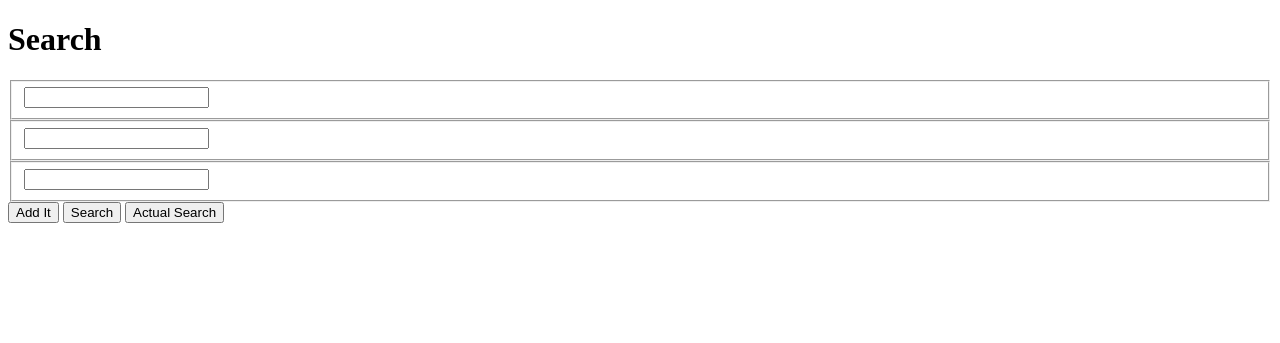
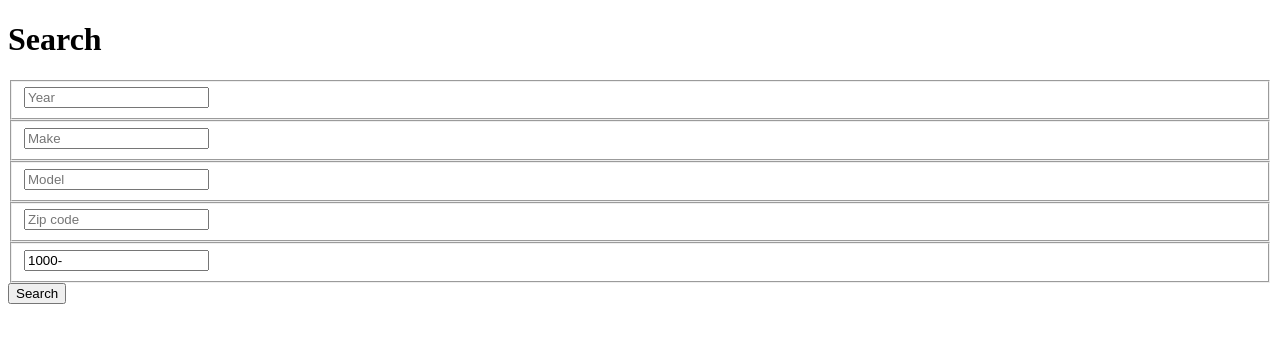
Before and after one commit to MrNoIce/Auto-Search-App, a Django app: page / in a window 1280 px wide. Shown: the part 68-411 px from the top of the page. Run offline with Django 3.2, Linux system fonts and the light colour scheme; parts of the project's set-up code (start-up, migrations or seed data) failed here and were passed over.

Commit message:
new fields for searching

```diff
--- a/autosearchapp/templates/home.html
+++ b/autosearchapp/templates/home.html
@@ -15,22 +15,30 @@
       {% csrf_token %}
       <fieldset>
           <label for="year"></label>
-          <input id="year" type="text" name="year" value="{{year}}">
+          <input id="year" type="text" name="year" placeholder="Year" value="{{year}}">
       </fieldset>
       <fieldset>
           <label for="make"></label>
-          <input id="make" type="text" name="make" value="{{make}}">
+          <input id="make" type="text" name="make" placeholder="Make" value="{{make}}">
       </fieldset>
       <fieldset>
           <label for="model"></label>
-          <input id="model" type="text" name="model" value="{{model}}">
+          <input id="model" type="text" name="model" placeholder="Model" value="{{model}}">
+      </fieldset>
+      <fieldset>
+          <label for="zip"></label>
+          <input id="zip" type="text" name="zip" placeholder="Zip code" value="{{zip}}">
+      </fieldset>
+      <fieldset>
+          <label for="max_price"></label>
+          <input id="max_price" type="text" name="max_price" placeholder="Max price" value="1000-{{max_price}}">
       </fieldset>
 
-      <input type="submit" value="Add It" />
-      <button>Search</button>
+      <input type="submit" value="Search" />
+      {% comment %} <button>Search</button> {% endcomment %}
 
             {% csrf_token %}
-            <button>Actual Search</button>
+            {% comment %} <button>Actual Search</button> {% endcomment %}
         </form>
     </form>
   </body>
--- a/autosearchapp/views/vehicles/search.py
+++ b/autosearchapp/views/vehicles/search.py
@@ -18,10 +18,12 @@ def search(request):
     year = request.GET['year']
     make = request.GET['make']
     model = request.GET['model']
+    zip_code = request.GET['zip']
+    max_price = request.GET['max_price']
 
     url = "http://api.marketcheck.com/v1/search"
 
-    querystring = {"api_key":API_KEY,"year":year,"make":make,"model":model,"latitude":"36.16","longitude":"-86.78","radius":"50","car_type":"used","start":"0","rows":"50"}
+    querystring = {"api_key":API_KEY,"year":year,"make":make,"model":model,"zip":zip_code,"radius":"200","car_type":"used","start":"0","rows":"50","price_range":max_price,}
 
     headers = {
         'Host': "marketcheck-prod.apigee.net",
```
Also changed, not shown: autosearchapp/templates/vehicles/searchresults.html (+7 -7 lines).
